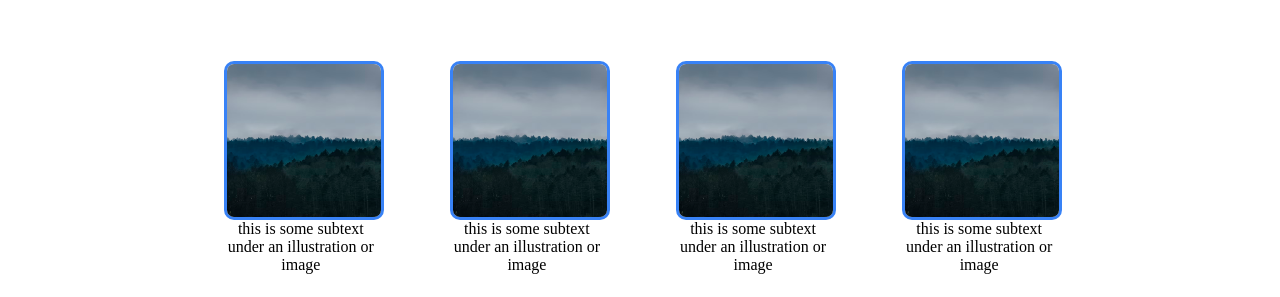
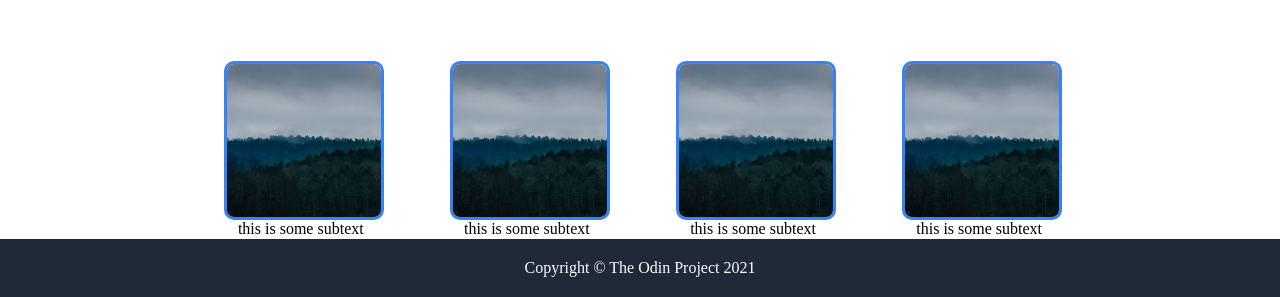
Before and after one commit to SnowyDreams/odin-landing-page, a plain HTML site: page index.html in a window 1280 px wide. Shown: the part 503-800 px from the top of the page. Drawn offline with Linux system fonts and the light colour scheme.

Commit message:
footer now always visible

```diff
--- a/index.css
+++ b/index.css
@@ -5,6 +5,7 @@
 body{
     display: flex;
     flex-direction: column;
+
 }
 
 .flex {
@@ -39,8 +40,11 @@ footer {
     color: white;
     padding: 20px;
     justify-content: center;
+    left: 0px;
+    right: 0px;
 
-    margin-top: auto;
+    position: fixed;
+    bottom: 0;
 }
 
 header {
--- a/index.html
+++ b/index.html
@@ -19,6 +19,7 @@
             <li><a href="google.com"> header link three</a></li>
         </ul>
     </header>
+<div class="main">
 
         <div class="first flex">
             <div class="column left-side flex">
@@ -80,6 +81,7 @@
                 <button class="call-button">Sign up</button>
             </div>
         </div>
+</div>
 
     <footer class="footer flex">
         <div>
```
Lines whose indentation alone changed are shown as unchanged.
